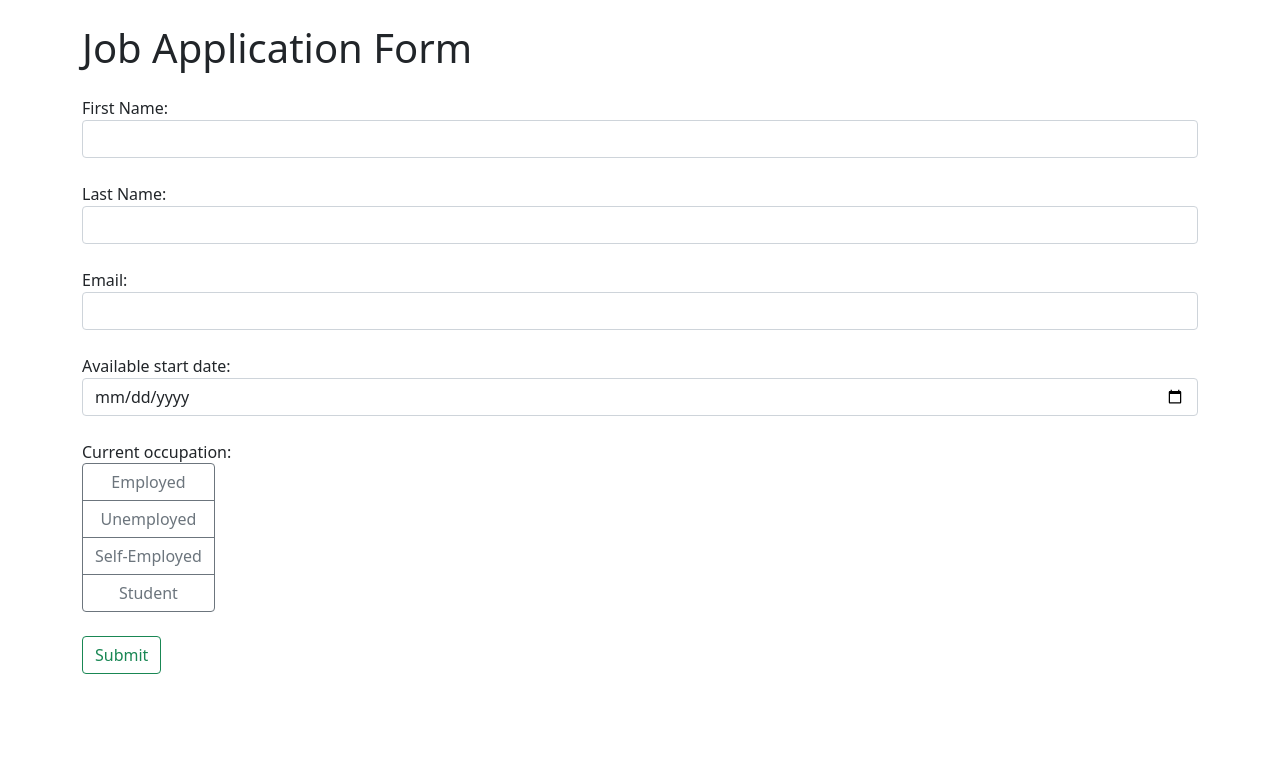
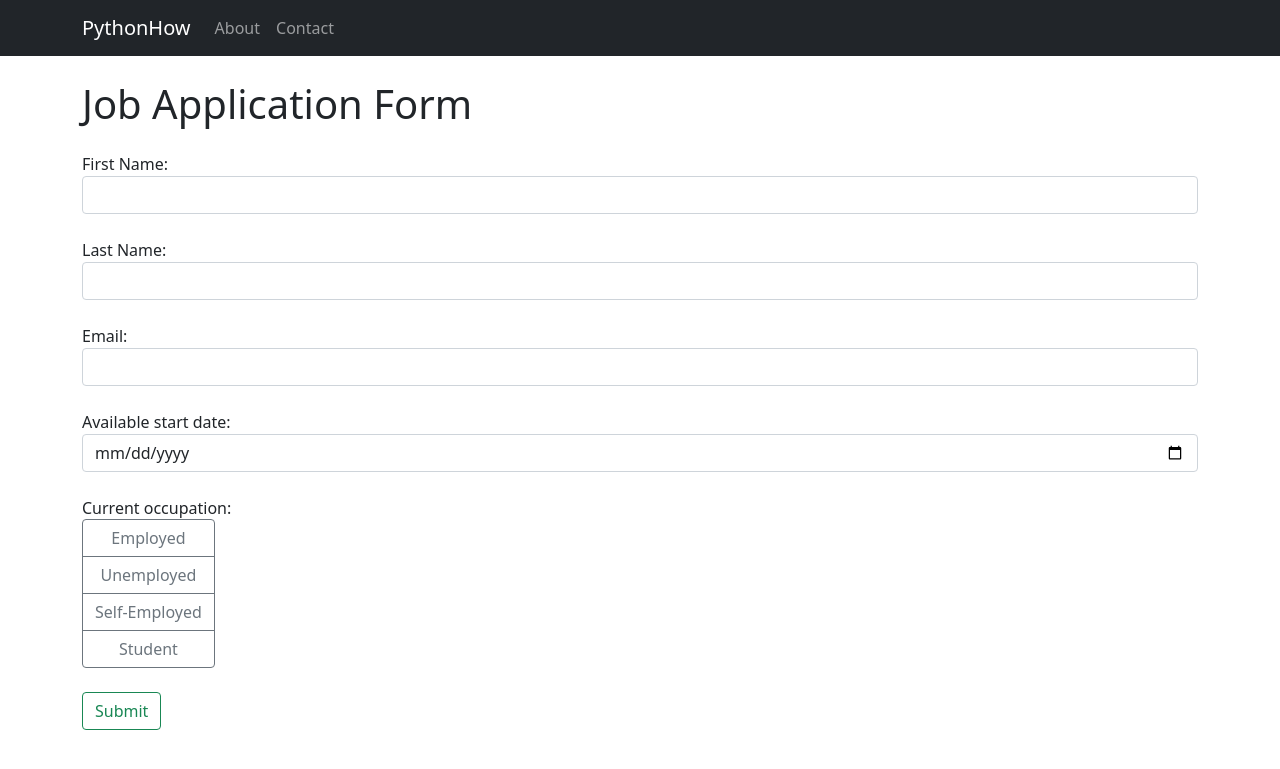
Before and after one commit to Navyam-Raushan/Django-Admin-App, a Django app: page / in a window 1280 px wide. Shown: the top 769 px of the page. Run offline with Django 4.2, Linux system fonts and the light colour scheme.

Commit message:
D-54: Added nav bar and final testing

```diff
--- a/job_application/templates/base.html
+++ b/job_application/templates/base.html
@@ -1,11 +1,37 @@
 <!doctype html>
 <html>
+
 <head>
     <meta charset="utf-8">
     <meta name="viewport" content="width=device-width, initial-scale=1, shrink-to-fit=no">
     <link rel="stylesheet" href="https://cdn.jsdelivr.net/npm/bootstrap@5.1.3/dist/css/bootstrap.min.css">
 </head>
+
 <body>
+    <!-- Code for the navigation bar with bootstrap -->
+    <!-- Nav bar present in all pages so we need to put it in base html file -->
+    <nav class="navbar navbar-expand-lg navbar-dark bg-dark">
+        <div class="container">
+
+            <!-- href = % url name in urls.py % it will link by the name given in urls.py -->
+            <a class="navbar-brand" href="{% url 'index' %}">PythonHow</a>
+            <button class="navbar-toggler" type="button" data-bs-toggle="collapse" data-bs-target="#navbarNav"
+                aria-controls="navbarNav" aria-expanded="false" aria-label="Toggle navigation">
+                <span class="navbar-toggler-icon"></span>
+            </button>
+            <div class="collapse navbar-collapse" id="navbarNav">
+                <ul class="navbar-nav">
+                    <li class="nav-item {% if request.path == '/about/' %}active{% endif %}">
+                        <a class="nav-link" href="{% url 'about' %}">About</a>
+                    </li>
+                    <li class="nav-item">
+                        <a class="nav-link" href="#">Contact</a>
+                    </li>
+                </ul>
+            </div>
+        </div>
+    </nav>
+
     <div class="container">
         {% block content %}
         {% endblock %}
@@ -13,4 +39,5 @@
     <script src="https://code.jquery.com/jquery-3.6.0.min.js"></script>
     <script src="https://cdn.jsdelivr.net/npm/bootstrap@5.1.3/dist/js/bootstrap.min.js"></script>
 </body>
+
 </html>
```
Also changed, not shown: db.sqlite3. Lines whose indentation alone changed are shown as unchanged.
